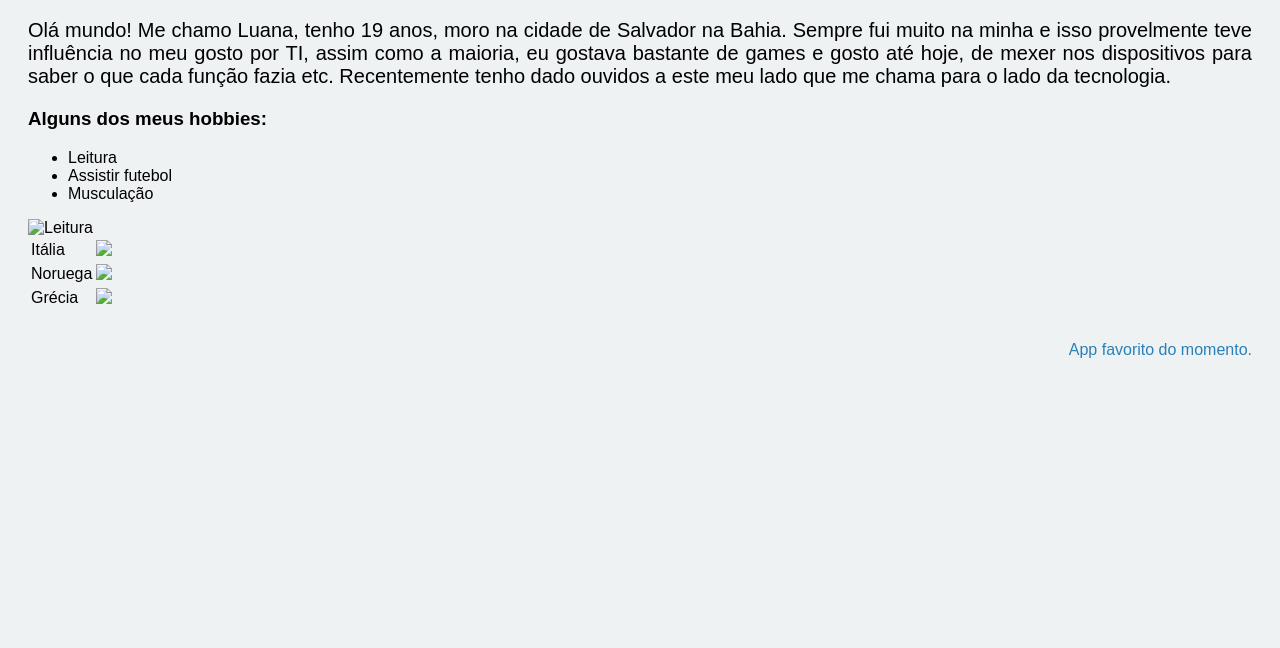
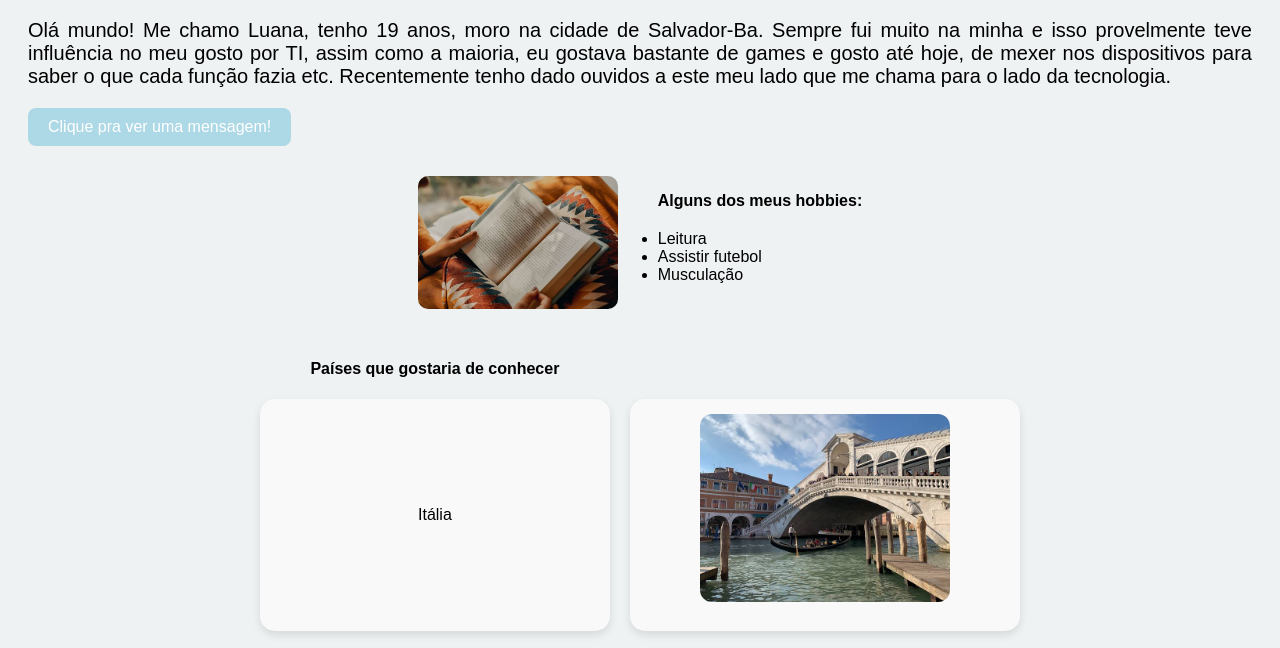
Before and after one commit to LuanaAndrade1/trabalho-FDS, a plain HTML site: page index.html in a window 1280 px wide. Shown: the part 89-737 px from the top of the page. Drawn offline with Linux system fonts and the light colour scheme.

Commit message:
Atualizando arquivos

```diff
--- a/index.html
+++ b/index.html
@@ -4,39 +4,38 @@
     <link rel="stylesheet" href="estilo.css">
   </head>
  <body>
-   <h1 class="titulo">LUANA ANDRADE</h1>
-   <p class="texto">Olá mundo! Me chamo Luana, tenho 19 anos, moro na cidade de Salvador na Bahia. Sempre fui muito na minha e isso provelmente teve influência no meu gosto por TI, assim como a maioria, eu gostava bastante de games e gosto até hoje, de mexer nos dispositivos para saber o que cada função fazia etc. Recentemente tenho dado ouvidos a este meu lado que me chama para o lado da tecnologia.</p>
+   <h1>LUANA ANDRADE</h1>
+   <p>Olá mundo! Me chamo Luana, tenho 19 anos, moro na cidade de Salvador-Ba. Sempre fui muito na minha e isso provelmente teve influência no meu gosto por TI, assim como a maioria, eu gostava bastante de games e gosto até hoje, de mexer nos dispositivos para saber o que cada função fazia etc. Recentemente tenho dado ouvidos a este meu lado que me chama para o lado da tecnologia.</p>
 
-    <h3>Alguns dos meus hobbies:</h3>
-   <ul class="hobbiesLista">
-     <li>Leitura</li>
-     <li>Assistir futebol</li>
-     <li>Musculação</li>
+   <button id="botao">Clique pra ver uma mensagem!</button>
+
+   <p id="mensagem"></p>
+
+   <div class="hobbies">
+     <img class="imagemDoItem" src="img/images.jpeg" alt="Leitura">
+     <ul>
+       <li class="tituloHobbies">Alguns dos meus hobbies:</li>
+       <li>Leitura</li>
+       <li>Assistir futebol</li>
+       <li>Musculação</li>
    </ul>
+   </div>
 
-   <img class="leituraImagem" src="assets/images.jpeg" alt="Leitura">
-
-   <table class="paisesTabela">
+   <table class="tabelaPaises">
+     <th>Países que gostaria de conhecer</th>
      <tr>
-       <td>Itália</td>
-       <td>
-         <img src="assets/italia.jpeg">
-       </td>
+       <td>Itália</td><td><img class="fotoPais" src="img/italia.jpeg"></td>
      </tr>
      <tr>
-       <td>Noruega</td>
-       <td>
-         <img src="assets/noruega.jpeg">
-       </td>
+       <td>Noruega</td><td><img class="fotoPais" src="img/noruega.jpeg"></td>
      </tr>
      <tr>
-       <td>Grécia</td>
-       <td>
-         <img src="assets/grecia.jpeg">
-       </td>
+       <td>Grécia</td><td><img class="fotoPais" src="img/grecia.jpeg"></td>
      </tr>
    </table>
 
-   <a class="link" href="https://substack.com/@lliora">App favorito do momento.</a>
+   <a href="https://open.spotify.com/playlist/3xYkjIwEJBZfI9MkX0if8F?si=DGzMeew0RXSmq1yThsvxTg&pi=HiMvCbraQHSPD">Minha playlist</a>
+
+   <script src="script.js"></script>
  </body>
 </html>
```
